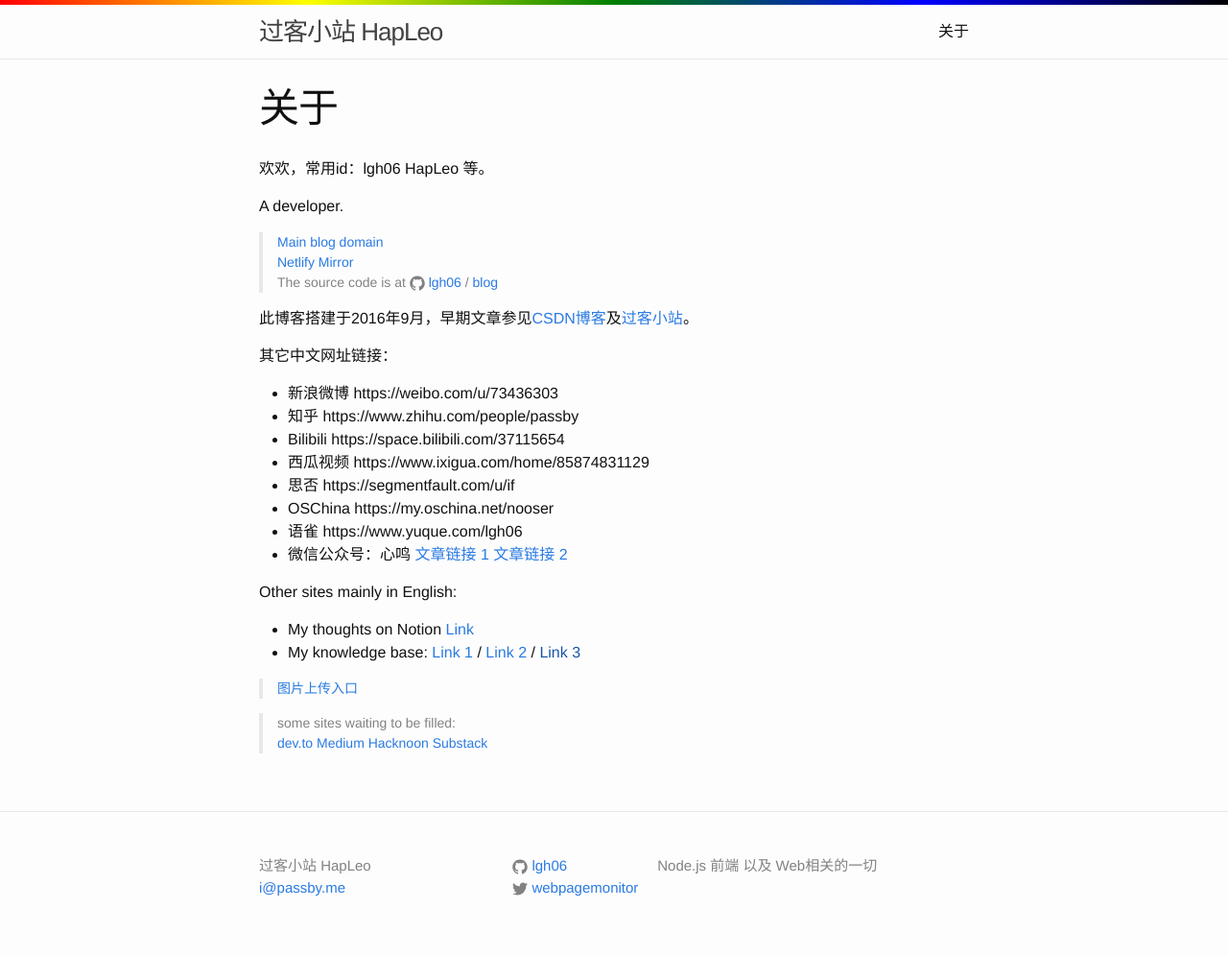
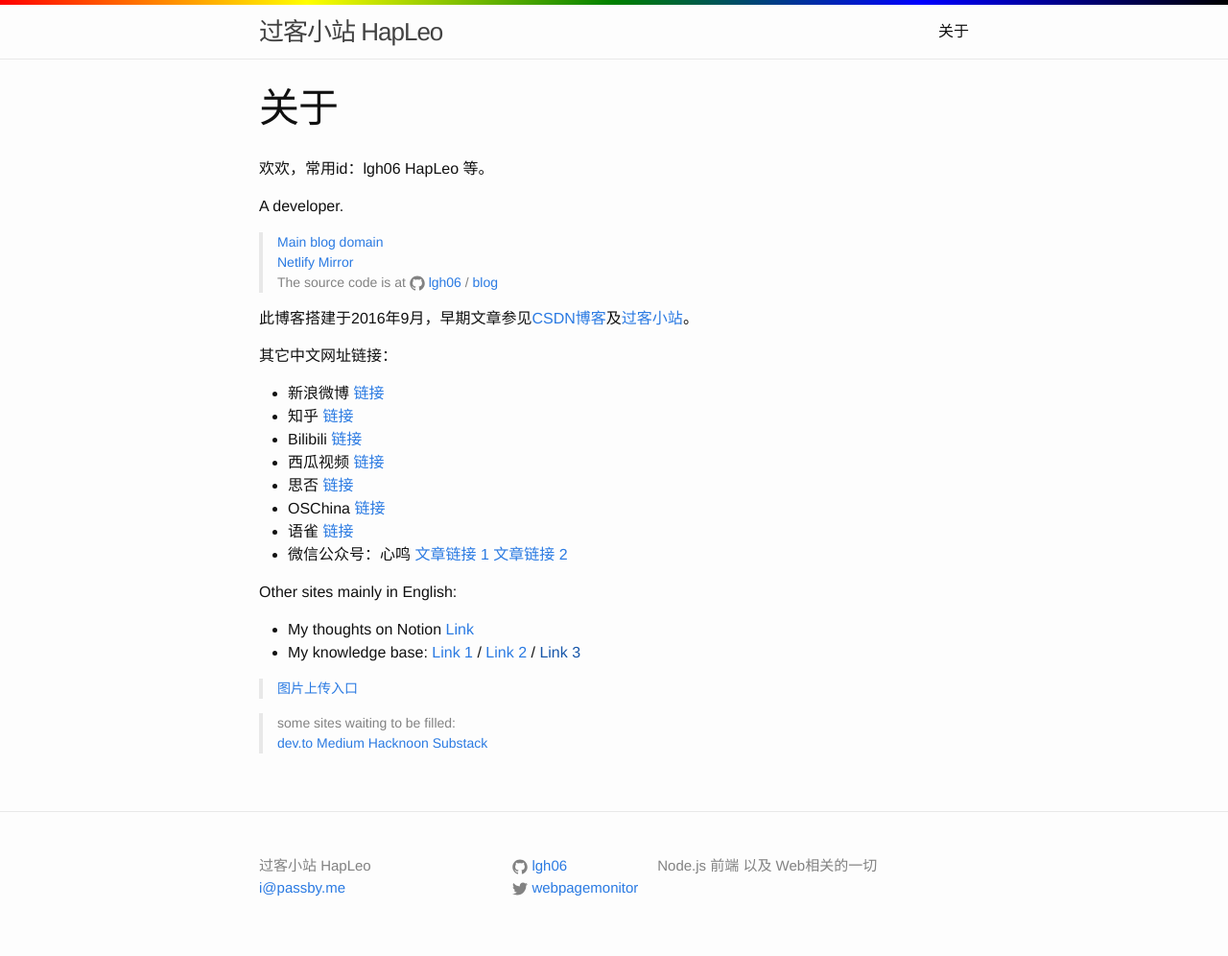
Before and after one commit to lgh06/blog, a Jekyll site: the page built from about.md, in a window 1280 px wide. Shown: the whole page at 96% size. Built offline with Jekyll 4.4.1, drawn with Linux system fonts in a browser that asks for light colours.

Commit message:
update links

```diff
--- a/about.md
+++ b/about.md
@@ -17,13 +17,13 @@
 
 
 其它中文网址链接：
-- 新浪微博 https://weibo.com/u/73436303
-- 知乎 https://www.zhihu.com/people/passby
-- Bilibili https://space.bilibili.com/37115654
-- 西瓜视频 https://www.ixigua.com/home/85874831129
-- 思否 https://segmentfault.com/u/if
-- OSChina https://my.oschina.net/nooser
-- 语雀 https://www.yuque.com/lgh06
+- 新浪微博 [链接](https://weibo.com/u/73436303)
+- 知乎 [链接](https://www.zhihu.com/people/passby)
+- Bilibili [链接](https://space.bilibili.com/37115654)
+- 西瓜视频 [链接](https://www.ixigua.com/home/85874831129)
+- 思否 [链接](https://segmentfault.com/u/if)
+- OSChina [链接](https://my.oschina.net/nooser)
+- 语雀 [链接](https://www.yuque.com/lgh06)
 - 微信公众号：心鸣  [文章链接 1](https://mp.weixin.qq.com/mp/appmsgalbum?action=getalbum&__biz=MzI4NDM0ODQ2NQ==&scene=1&album_id=1589411201309032449&count=3#wechat_redirect)  [文章链接 2](https://mp.weixin.qq.com/s/JJle3C6zIZPj6w4GSzROnA)
 
 Other sites mainly in English:
```
